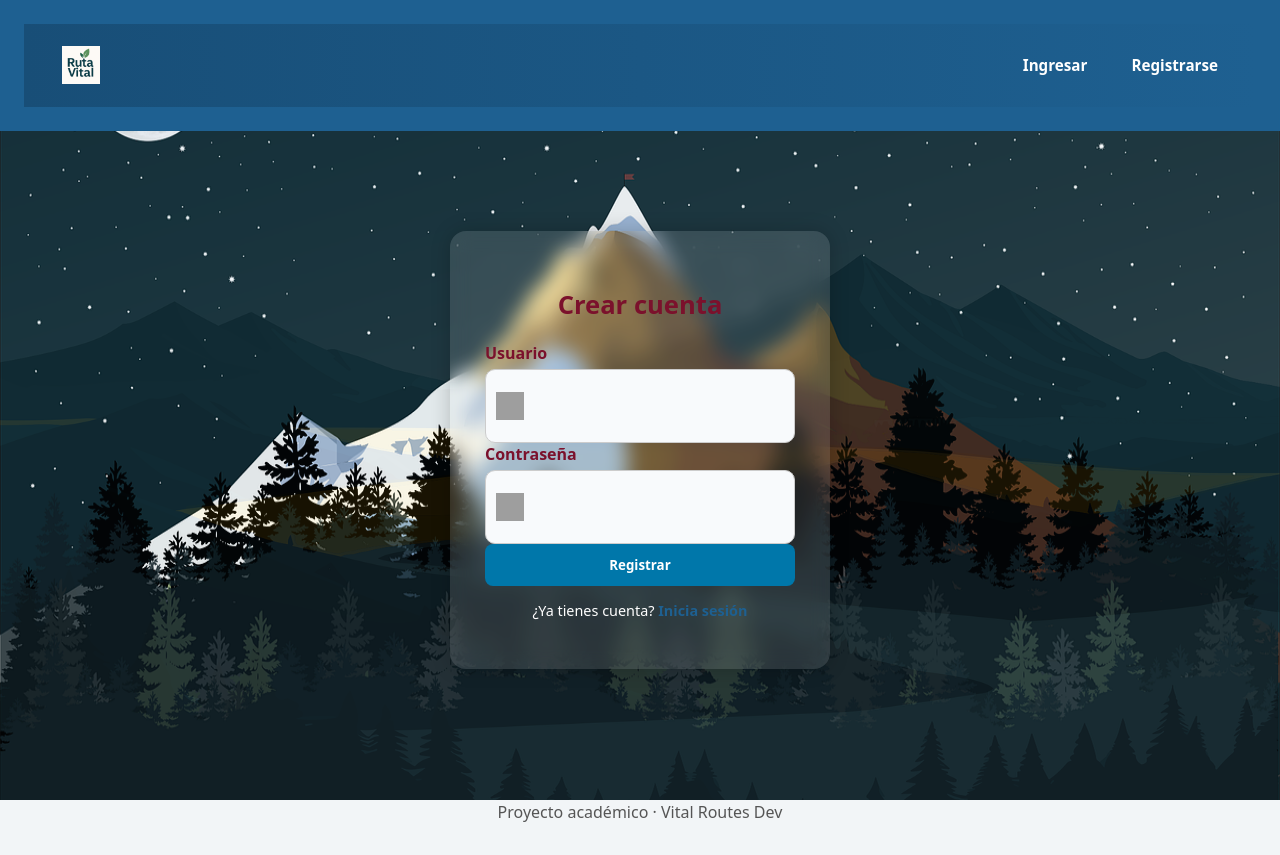
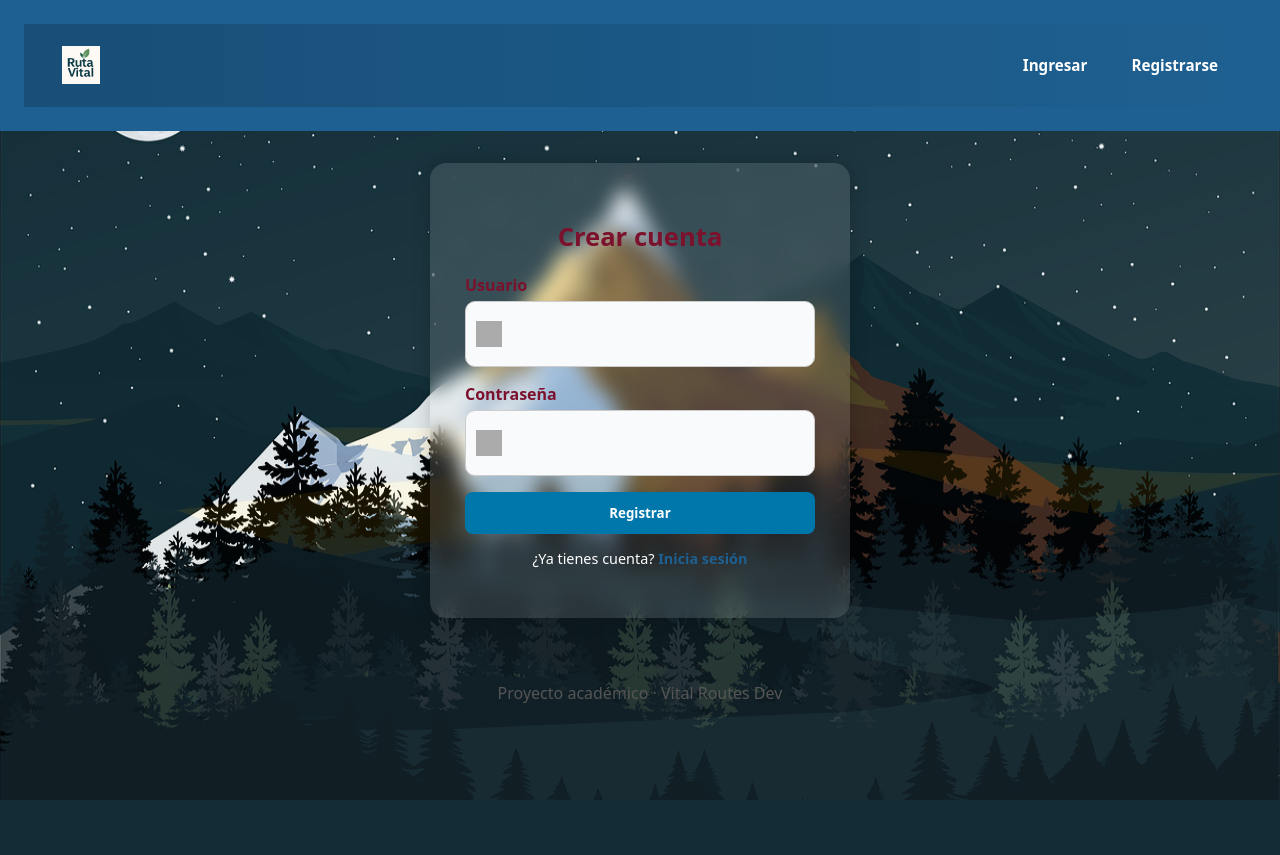
Before and after one commit to Redgnar05/Vital-routes-dev, a Flask app: page /register in a window 1280 px wide. After the commit the page ends 800 px from the top, so only its background shows below. Run offline with Flask 3, Linux system fonts and the light colour scheme; grey boxes are pictures that could not be loaded.

Commit message:
Update form section classes for styling

```diff
--- a/templates/register.html
+++ b/templates/register.html
@@ -3,7 +3,7 @@
 
 <div class="bg-animated"></div>
 
-<section class="form-section">
+<section class="form-section login-form">
   <h2>Crear cuenta</h2>
 
   {% if error %}
@@ -14,7 +14,7 @@
 
     <!-- USUARIO -->
     <label for="username">Usuario</label>
-    <div class="input-icon">
+    <div class="input-group">
       <img
         src="https://img.icons8.com/ultraviolet/40/user.png"
         alt="icono usuario"
@@ -29,7 +29,7 @@
 
     <!-- CONTRASEÑA -->
     <label for="password">Contraseña</label>
-    <div class="input-icon">
+    <div class="input-group">
       <img
         src="https://img.icons8.com/ultraviolet/40/password.png"
         alt="icono contraseña"
```
